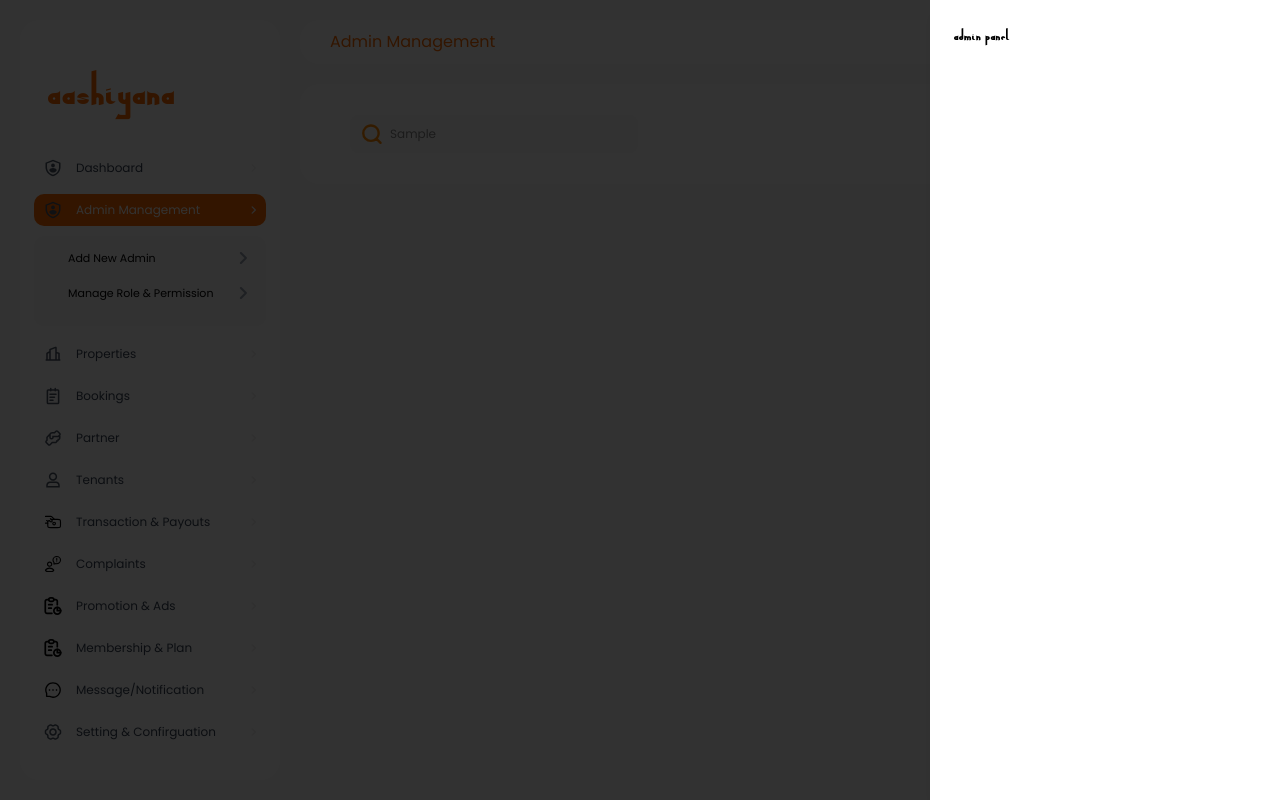
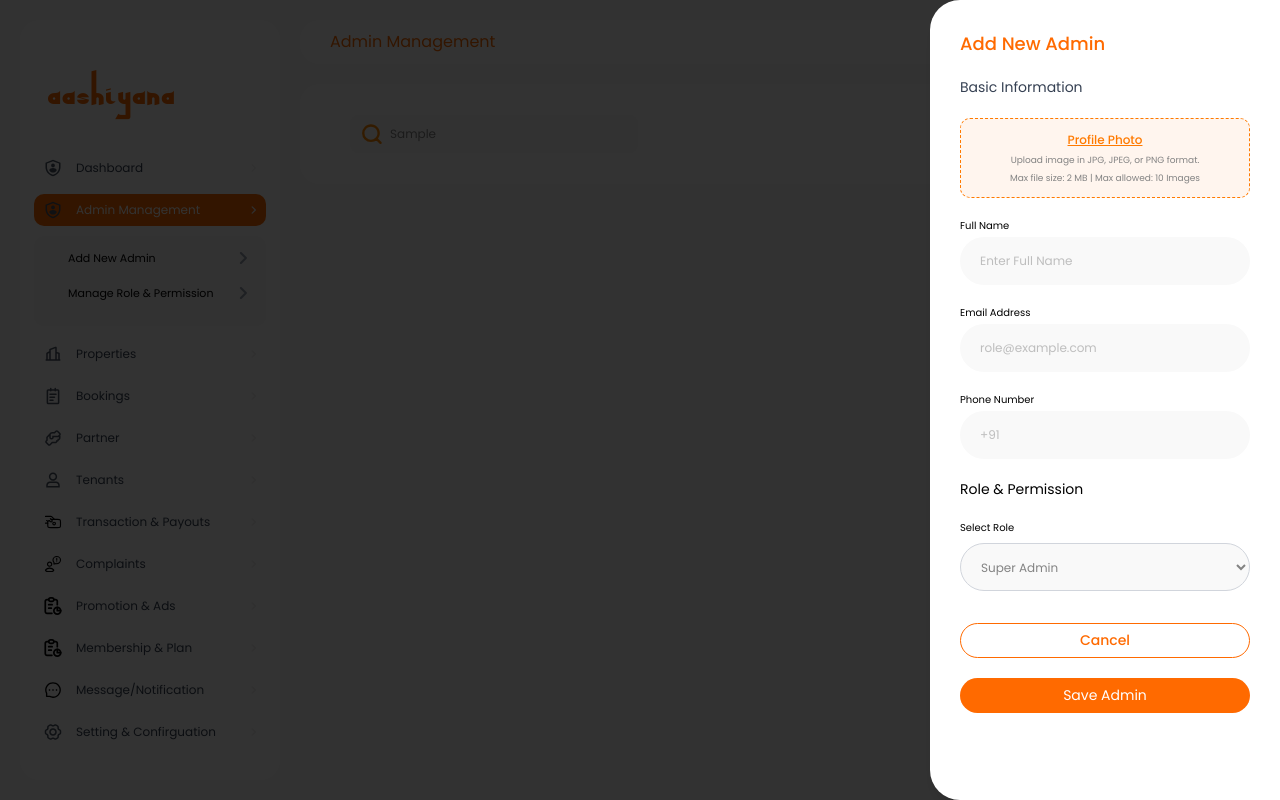
Before and after one commit to samhr20/pg-rental, a React (Vite) app: page /admin-management in a window 1280 px wide. Both pictures are taken after typing "Sample" into the empty fields and a click on the button "+ Add New Admin". Built offline with nearby package versions, Linux system fonts and the light colour scheme.

Commit message:
created add admin component

```diff
--- a/src/components/AddNewAdmin.jsx
+++ b/src/components/AddNewAdmin.jsx
@@ -1,26 +1,149 @@
-import React, { useEffect } from 'react'
-import useNewAdmin from '../context/AddNewAdminContext'
+import React, { useState } from "react";
+import useNewAdmin from "../context/AddNewAdminContext";
 
 const AddNewAdmin = () => {
   const { newAdminOpen, adminToggle } = useNewAdmin();
+  const [imagePreview, setImagePreview] = useState(null);
 
-  useEffect(() => {
-    console.log(newAdminOpen);
-  }, [newAdminOpen]);
+  const handleImageChange = (e) => {
+    const file = e.target.files[0];
+    if (file) {
+      setImagePreview(URL.createObjectURL(file));
+    }
+  };
 
   return (
     <>
+      {/* Overlay */}
       <div
-        className={`fixed inset-0 bg-black/80 z-50 transition-opacity duration-200
-        ${newAdminOpen ? 'opacity-100 visible' : 'opacity-0 invisible'}`}
-        onClick={adminToggle}
+        className={`fixed inset-0 bg-black/80 z-50 transition-opacity duration-200 ${newAdminOpen ? "opacity-100 visible" : "opacity-0 invisible"
+          }`}
+        onClick={() => {
+          adminToggle()
+          setImagePreview(null)
+        }}
       />
 
+      {/* Right Drawer */}
       <div
-        className={`fixed top-0 right-0 z-60 w-[350px] h-full bg-white shadow-lg transform transition-transform duration-300 ease-in-out
-        ${newAdminOpen ? 'translate-x-0' : 'translate-x-full'}`}
+        className={`fixed top-0 right-0 z-60 w-[350px] h-full rounded-tl-[30px] rounded-bl-[30px] px-[30px] pt-[30px] bg-white shadow-lg transform transition-transform duration-300 ease-in-out flex flex-col gap-[20px] ${newAdminOpen ? "translate-x-0" : "translate-x-full"
+          }`}
       >
-        <h1 className="p-6 font-medium text-black">Admin Panel</h1>
+        {/* Heading */}
+        <h5 className="text-[18px]  text-[#FF6A00]">Add New Admin</h5>
+
+        {/* Section */}
+        <div className="flex flex-col gap-5 overflow-y-auto ">
+          <p className="text-[14px] font-medium text-gray-700">
+            Basic Information
+          </p>
+
+          <form className="flex flex-col gap-5 ">
+            {/* Profile Upload Box */}
+            <div className="w-full max-w-[290px] h-[80px] bg-[#FFF5EE] border border-dashed border-[#FF7A00] rounded-[10px] flex flex-col justify-center items-center text-center p-[14px] cursor-pointer hover:bg-[#fff0e0] transition ">
+              <label
+                htmlFor="fileUpload"
+                className="flex flex-col items-center justify-center w-full h-full gap-1.5 cursor-pointer"
+              >
+                {imagePreview ? (
+                  <img
+                    src={imagePreview}
+                    alt="Profile Preview"
+                    className="w-full h-full object-cover rounded-[10px]"
+                  />
+                ) : (
+                  <>
+                    <h5 className="text-[#FF7A00] font-medium text-[12px] underline">
+                      Profile Photo
+                    </h5>
+                    <p className="text-[#838383] text-[9px] leading-tight">
+                      Upload image in JPG, JPEG, or PNG format.
+                    </p>
+                    <p className="text-[#838383] text-[9px]">
+                      Max file size: 2 MB | Max allowed: 10 Images
+                    </p>
+                  </>
+                )}
+              </label>
+              <input
+                type="file"
+                id="fileUpload"
+                className="hidden"
+                accept="image/png, image/jpeg, image/jpg"
+                onChange={handleImageChange}
+              />
+            </div>
+
+            {/* Full Name */}
+            <div className="flex flex-col gap-1">
+              <label className="text-[10px] custom-poppins ">
+                Full Name
+              </label>
+              <input
+                type="text"
+                placeholder="Enter Full Name"
+                className="customInput"
+              />
+            </div>
+
+            {/* Email Address */}
+            <div className="flex flex-col gap-1">
+              <label className="text-[10px] custom-poppins">
+                Email Address
+              </label>
+              <input
+                type="email"
+                placeholder="role@example.com"
+                className="customInput"
+              />
+            </div>
+
+            {/* Phone Number */}
+            <div className="flex flex-col gap-1">
+              <label className="text-[10px] custom-poppins">
+                Phone Number
+              </label>
+              <input type="tel" placeholder="+91" className="customInput" />
+            </div>
+
+            {/* Role & Permission */}
+            <p className="text-[14px] ">Role & Permission</p>
+            <div className="flex flex-col gap-1">
+              <div className="flex flex-col gap-2">
+                <label className="text-[10px] custom-poppins">
+                  Select Role
+                </label>
+                <select className="w-full max-w-[290px] h-[48px] rounded-[40px] border border-gray-300 text-[#838383] px-4 text-[12px] outline-none transition  bg-[#F9F9F9] custom-poppins cursor-pointer">
+                  <option>Super Admin</option>
+                  <option>Operation Manager</option>
+                  <option>Property Auditor</option>
+                  <option>Marketing Manager</option>
+                </select>
+              </div>
+            </div>
+
+            {/* Buttons */}
+            <div className="flex flex-col items-center gap-5 mt-3">
+              <button
+                type="button"
+                className="w-full max-w-[290px] h-[35px] rounded-[30px] border border-[#FF6A00] text-[#FF6A00]
+                custom-medium text-[14px]  hover:bg-[#fff1e8] transition cursor-pointer"
+                onClick={() => {
+                  adminToggle()
+                  setImagePreview(null)
+                }}
+              >
+                Cancel
+              </button>
+              <button
+                type="submit"
+                className="w-full max-w-[290px] custom-poppins   h-[35px] rounded-[30px] bg-[#FF6A00] text-white text-[14px]  hover:bg-[#ff8c32] transition cursor-pointer"
+              >
+                Save Admin
+              </button>
+            </div>
+          </form>
+        </div>
       </div>
     </>
   );
--- a/src/index.css
+++ b/src/index.css
@@ -71,3 +71,9 @@ body {
   font-family: 'poppins', sans-serif;
   @apply text-white text-[12px] rounded-[40px] py-[10px] px-[20px] cursor-pointer;
 }
+
+
+.customInput {
+  font-family: 'poppins', sans-serif;
+  @apply w-full max-w-[290px] h-[48px] rounded-[40px] py-[10px] px-5  bg-[#F9F9F9]  text-[#838383] text-[12px] outline-none transition
+}
```
